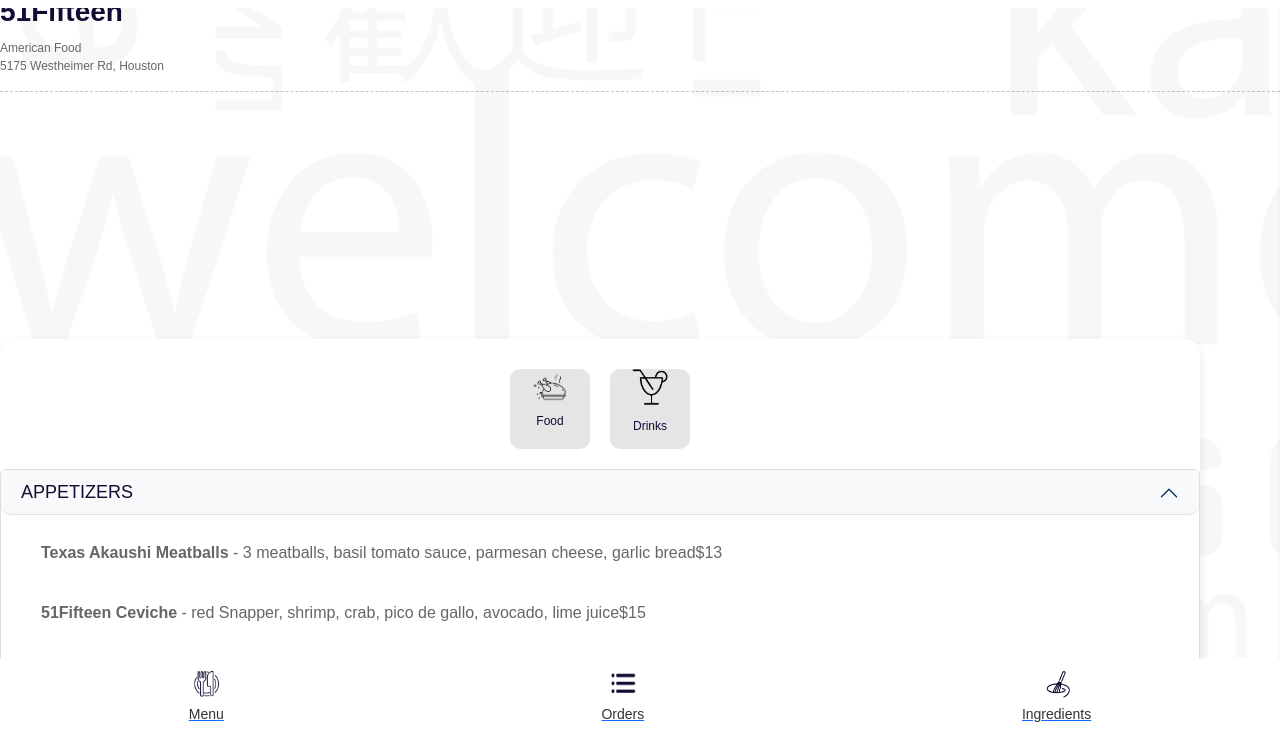
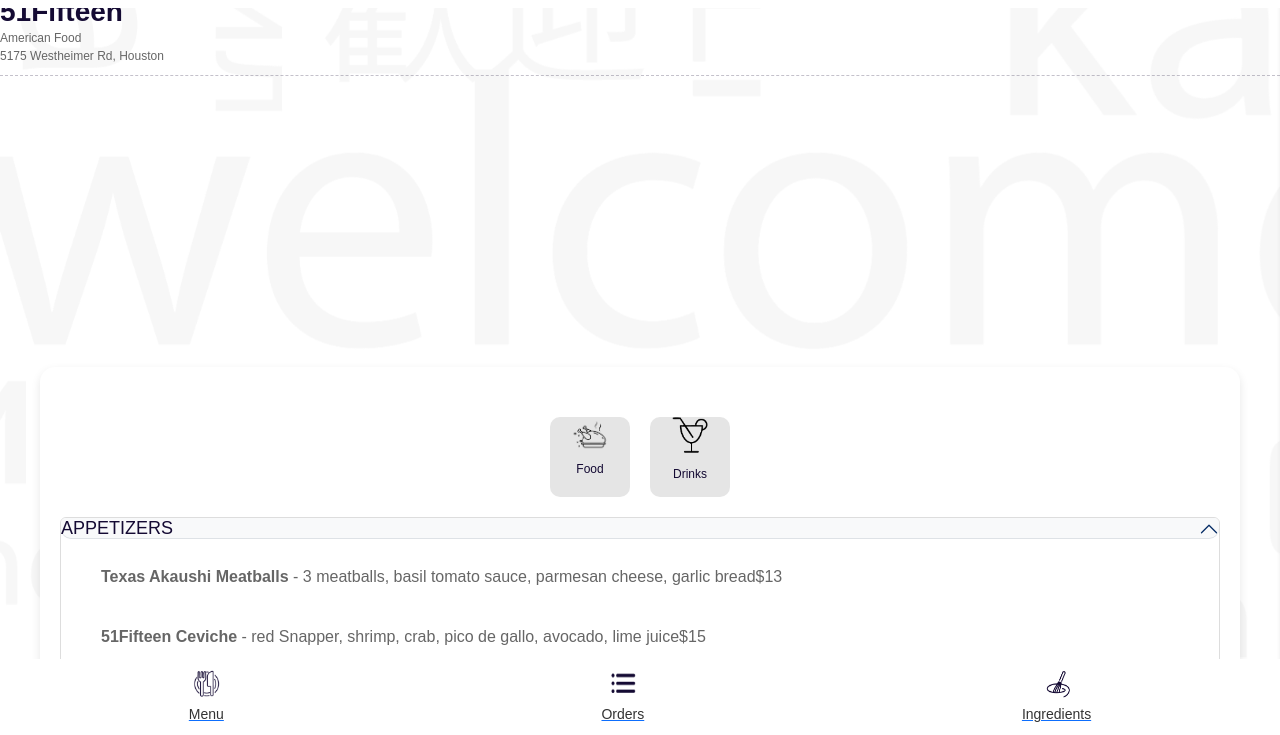
Before and after one commit to speizes/demo, a plain HTML site: page preview.html in a window 1280 px wide. Shown: the part 65-800 px from the top of the page. Drawn offline with nearby package versions, Linux system fonts and the light colour scheme.

Commit message:
Update preview.html

```diff
--- a/preview.html
+++ b/preview.html
@@ -55,14 +55,23 @@
         .button p {
             margin-top: 10px; /* Ajusta el margen entre el icono y el texto */
         }
-        .menu-header {
-    margin-bottom: 0; /* Elimina márgenes inferiores */
-    padding-bottom: 0; /* Elimina paddings inferiores */
-}
-        .menu-header, .menu-box {
+    /* Elimina espacios heredados */
+.menu-header, .menu-header h1, .menu-header p, .preview-title {
     margin: 0;
     padding: 0;
 }
+
+/* Asegura 5px de separación */
+.menu-box {
+    margin-top: 5px;
+}
+
+/* Opcional: Si usas Bootstrap, neutraliza estilos */
+.accordion, .accordion-item, .accordion-button {
+    margin: 0;
+    padding: 0;
+}
+
     </style>
 </head>
 <body>
```
